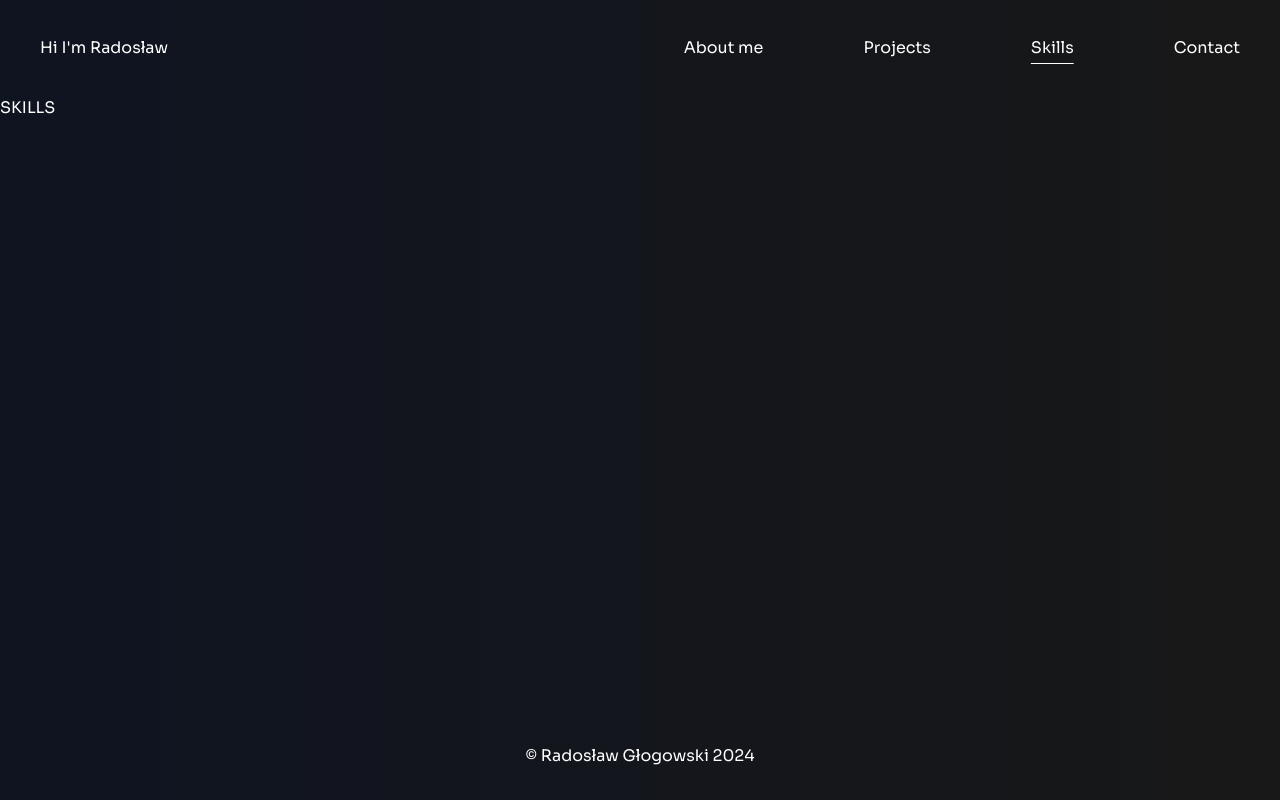
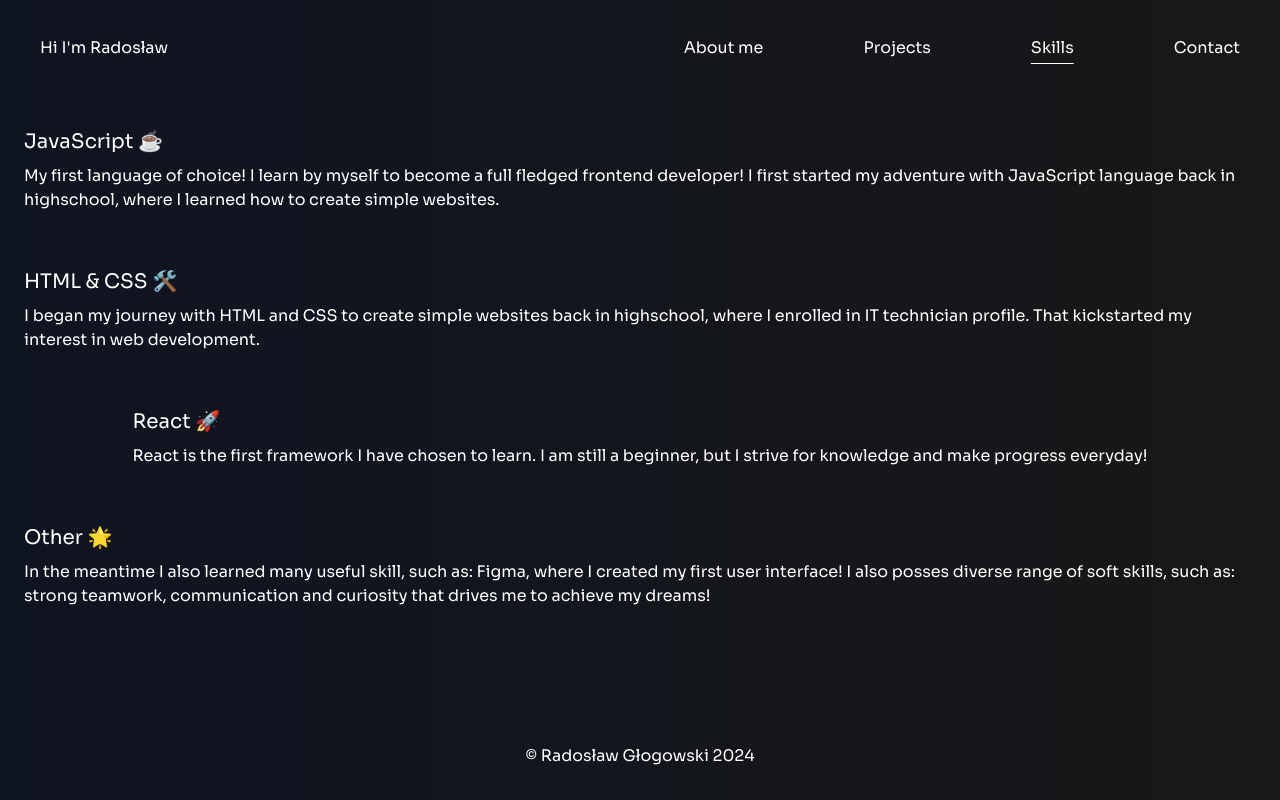
Before and after one commit to Coblexx/next-portfolio, a Next.js app: page /skills in a window 1280 px wide. Built offline with nearby package versions, Linux system fonts and the light colour scheme.

Commit message:
feat: skills page

```diff
--- a/src/app/skills/page.tsx
+++ b/src/app/skills/page.tsx
@@ -1,3 +1,15 @@
+// components
+import TextBlock from "@/ui/TextBlock";
+
+// data
+import skills from "@/skills.json";
+
 export default function SkillsPage() {
-  return <h2>SKILLS</h2>;
+  return (
+    <div className="mb-12 flex flex-col items-center">
+      {skills.map((block) => (
+        <TextBlock key={block.id} title={block.title} text={block.text} />
+      ))}
+    </div>
+  );
 }
--- /dev/null
+++ b/src/skills.json
@@ -0,0 +1,22 @@
+[
+  {
+    "id": 0,
+    "title": "JavaScript ☕",
+    "text": " My first language of choice! I learn by myself to become a full fledged frontend developer! I first started my adventure with JavaScript language back in highschool, where I learned how to create simple websites."
+  },
+  {
+    "id": 1,
+    "title": "HTML & CSS 🛠️",
+    "text": "I began my journey with HTML and CSS to create simple websites back in highschool, where I enrolled in IT technician profile. That kickstarted my interest in web development."
+  },
+  {
+    "id": 2,
+    "title": "React 🚀",
+    "text": "React is the first framework I have chosen to learn. I am still a beginner, but I strive for knowledge and make progress everyday!"
+  },
+  {
+    "id": 3,
+    "title": "Other 🌟",
+    "text": "In the meantime I also learned many useful skill, such as: Figma, where I created my first user interface! I also posses diverse range of soft skills, such as: strong teamwork, communication and curiosity that drives me to achieve my dreams!"
+  }
+]
--- a/src/ui/TextBlock.tsx
+++ b/src/ui/TextBlock.tsx
@@ -6,7 +6,7 @@ export default function TextBlock({
   text: string;
 }) {
   return (
-    <div className="p-6">
+    <div className="max-w-96 p-6 md:max-w-none">
       <p className="py-2 text-xl">{title}</p>
       <p>{text}</p>
     </div>
```
